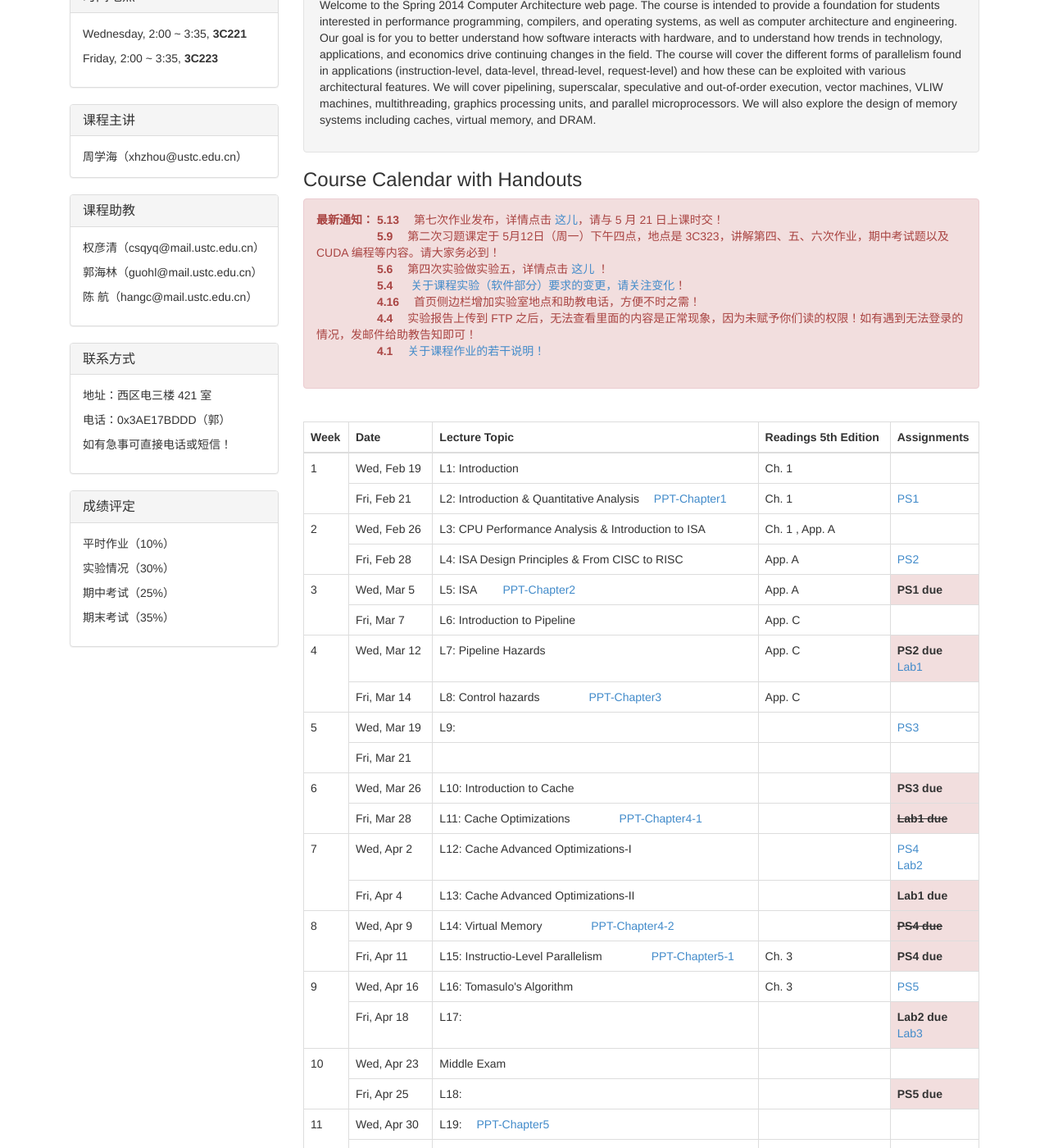
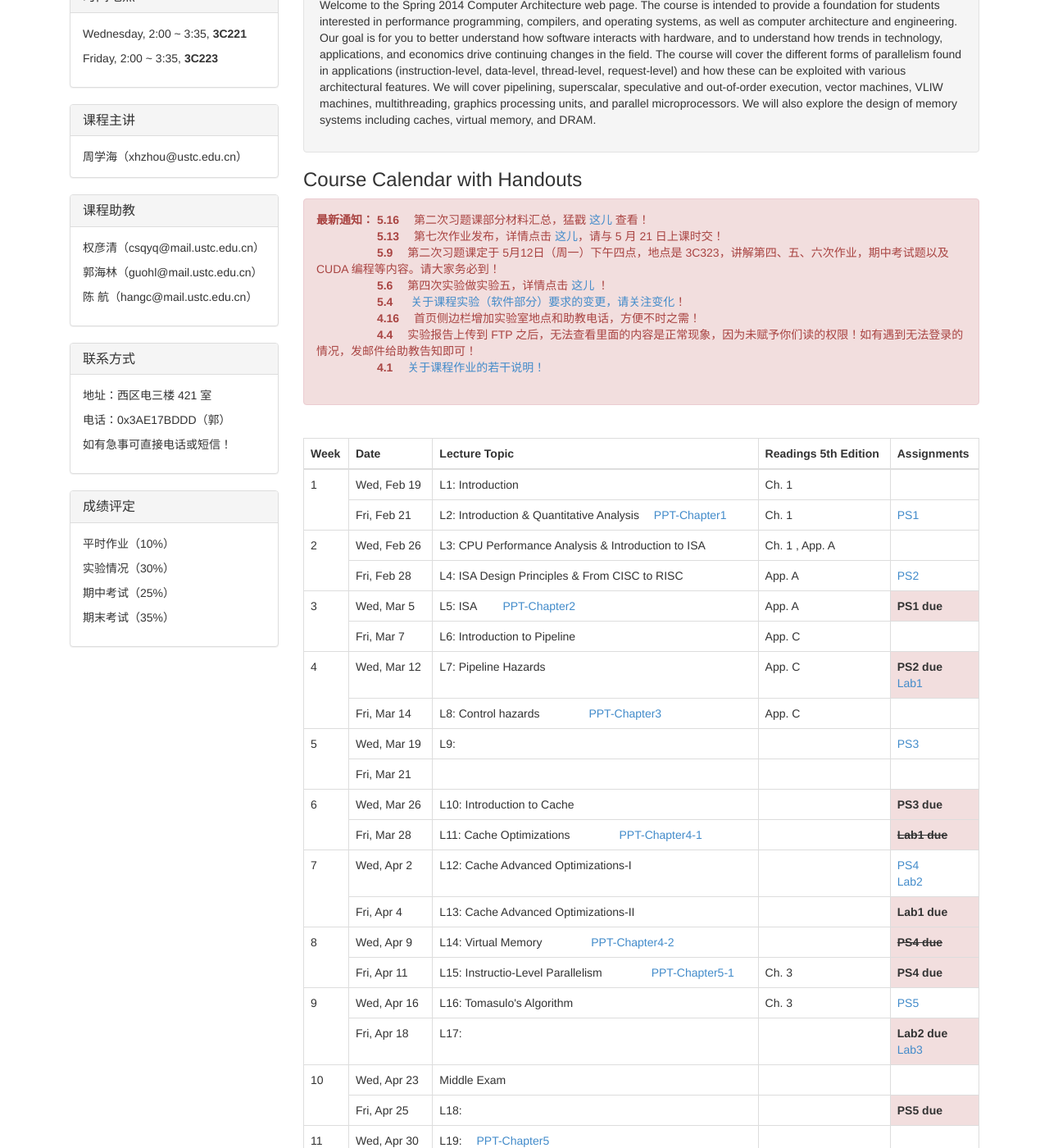
Before and after one commit to hazirguo/ca2014, a Jekyll site: the page index.html, which Jekyll copies as it is, in a window 1280 px wide and 1400 px high, scrolled down 426 px. Shown: the whole window at 82% size. Built offline with Jekyll 4.4.1, drawn with Linux system fonts in a browser that asks for light colours; Markdown is read by kramdown in place of the engine named in the settings; some of the changed text lies outside the part shown.

Commit message:
add solution2 notice

```diff
--- a/index.html
+++ b/index.html
@@ -174,7 +174,8 @@
        <!--　 有关课程实验的相关说明，详情点击 <a href="blog/20140321/about_lab.html">这儿</a> !</br>  -->
        <!--　 第三次作业发布，详情点击 <a href="coursework/index.html#ps3">这儿</a>，请与 3 月 26 日上课时交！ </br> -->
        <!--　 第一次实验发布，详情点击 <a href="experiments/index.html#lab1">这儿</a>（已更新 MIPSsim 压缩包，添加“样例程序”），请与 3 月 28 日前提交！　-->
-      <strong>最新通知：</strong> <strong> 5.13 </strong>　第七次作业发布，详情点击 <a href="coursework/index.html#ps7">这儿</a>，请与 5 月 21 日上课时交！ </br>
+      <strong>最新通知：</strong> <strong> 5.16 </strong>　第二次习题课部分材料汇总，猛戳 <a href= "blog/20140516/solutions.html"> 这儿 </a> 查看！ </br>
+        　　　　　 <strong> 5.13 </strong>　第七次作业发布，详情点击 <a href="coursework/index.html#ps7">这儿</a>，请与 5 月 21 日上课时交！ </br>
         　　　　　 <strong> 5.9 </strong>　第二次习题课定于 5月12日（周一）下午四点，地点是 3C323，讲解第四、五、六次作业，期中考试题以及 CUDA 编程等内容。请大家务必到！</br>
         　　　　　 <strong> 5.6 </strong>　第四次实验做实验五，详情点击 <a href="experiments/index.html#lab5">这儿</a> ！</br>
               <!-- <strong> 5.6 </strong>　第六次作业发布，详情点击 <a href="coursework/index.html#ps6">这儿</a>，请与 5 月 9 日上课时交！ </br>  -->
```
Also changed, not shown: other parts of index.html (+1 -1 lines), _posts/2014-05-16-solutions.md (+1 -0 lines).
